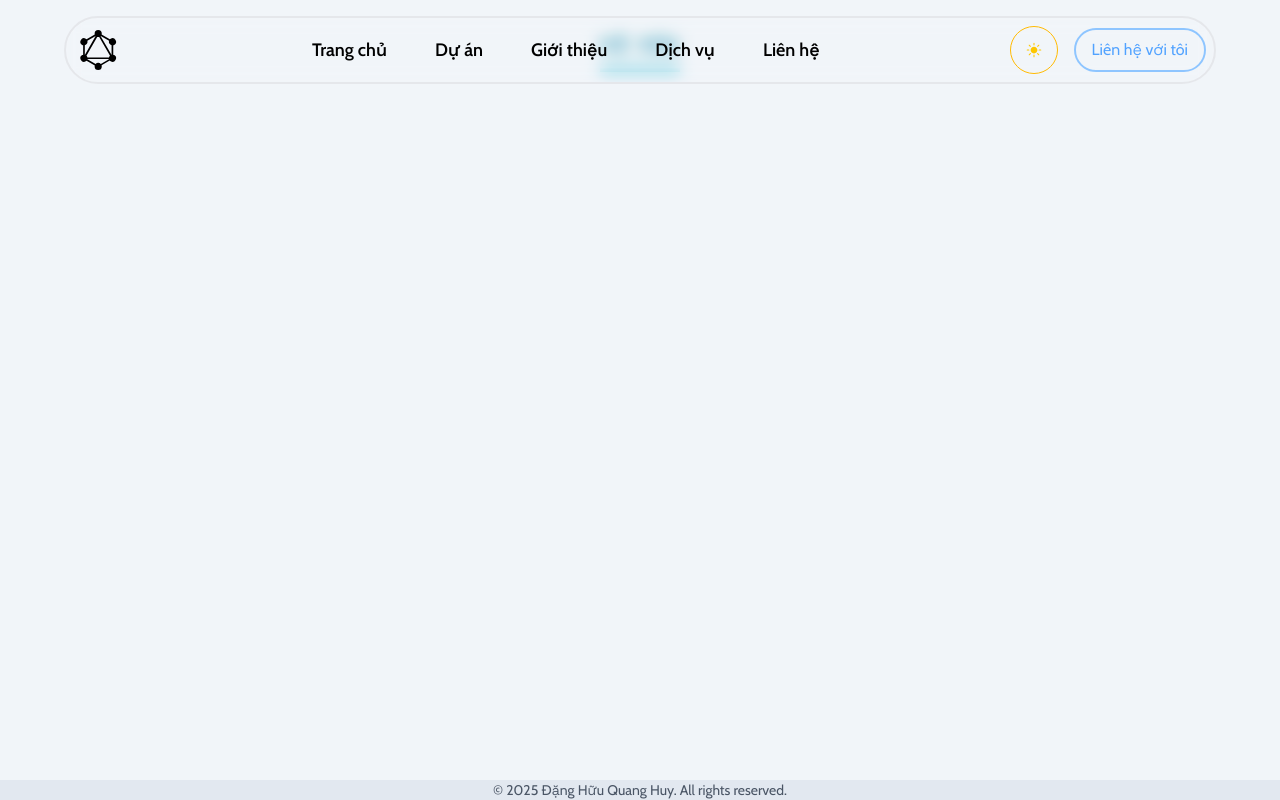
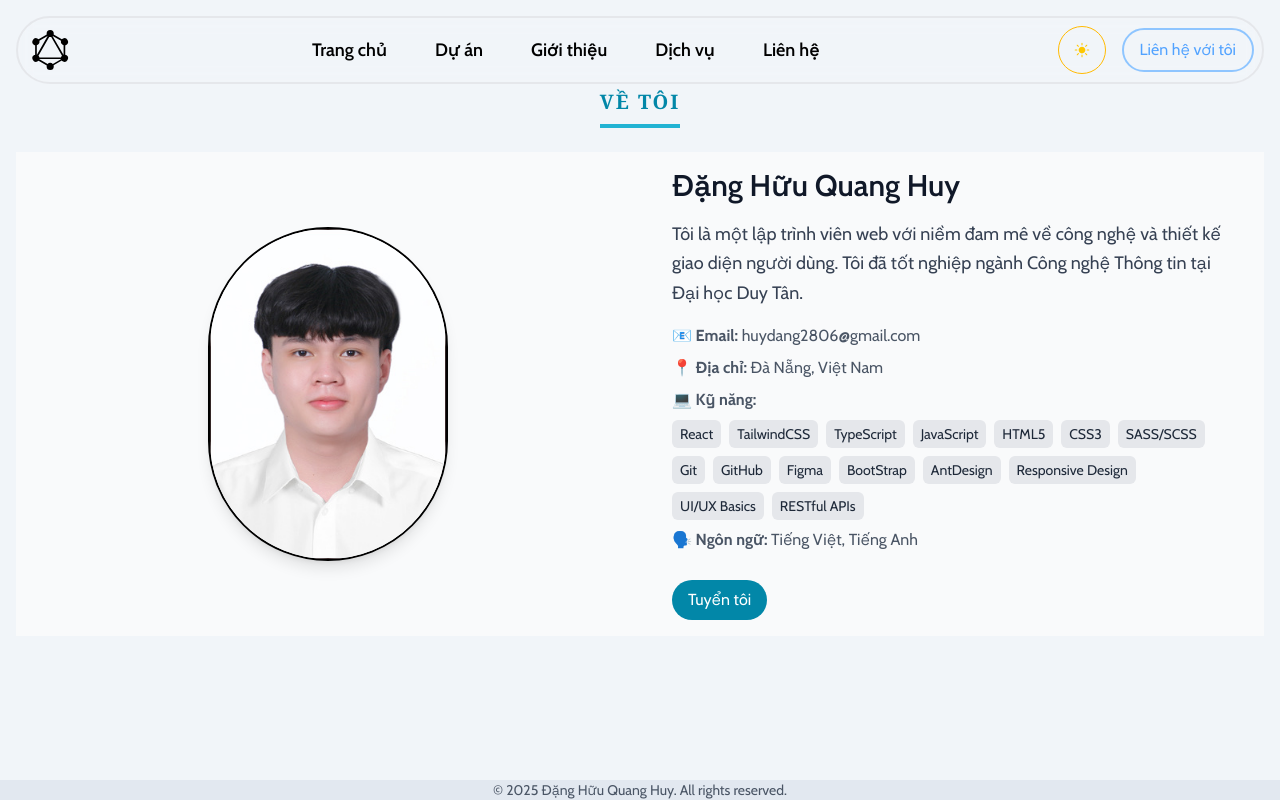
Before and after one commit to dangquanghuy286/portfolio, a React (Vite) app: page /about in a window 1280 px wide. Built offline with nearby package versions, Linux system fonts and the light colour scheme.

Commit message:
ABOUT+SERVICE

```diff
--- a/src/components/SectionTitle/index.jsx
+++ b/src/components/SectionTitle/index.jsx
@@ -1,8 +1,8 @@
 import React from "react";
 
-const SectionTitle = ({ title }) => {
+const SectionTitle = ({ title, className = "" }) => {
   return (
-    <div className="text-center">
+    <div className={`text-center ${className}`}>
       <h1 className="inline-block border-b-4 border-[#21b3d3] pb-2 font-serif text-xl font-semibold text-[#0287a8] dark:text-white/60 uppercase tracking-widest">
         {title}
       </h1>
--- /dev/null
+++ b/src/components/SeviceCard/index.jsx
@@ -0,0 +1,28 @@
+import React from "react";
+
+const ServicesCard = ({ services }) => {
+  return (
+    <div
+      className="flex flex-col gap-4 rounded-lg border-2 dark:border-white/10 dark:bg-white/5 bg-white/80
+      p-6 transition-shadow duration-300 hover:shadow-lg"
+    >
+      <div className="flex justify-center">
+        <services.icon
+          className="rounded-full border-2 border-white/15 dark:bg-white/10 bg-gray-100/50
+          p-3 text-5xl text-blue-500 dark:text-blue-300 transition-colors duration-200
+          hover:bg-blue-100 dark:hover:bg-blue-900 w-16 h-16"
+        />
+      </div>
+      <div className="text-center">
+        <h3 className="text-xl font-semibold text-gray-800 dark:text-white/80 mb-2">
+          {services.title}
+        </h3>
+        <p className="text-sm text-gray-600 dark:text-white/40 leading-relaxed">
+          {services.description}
+        </p>
+      </div>
+    </div>
+  );
+};
+
+export default ServicesCard;
--- a/src/constants/index.jsx
+++ b/src/constants/index.jsx
@@ -1,5 +1,5 @@
 import projectImage from "../assets/project3.png";
-import { BiCodeAlt, BiMobileAlt, BiPalette, BiSearchAlt } from "react-icons/bi";
+import { BiBrain, BiCodeAlt, BiPalette, BiRocket } from "react-icons/bi";
 
 export const projects = [
   {
@@ -29,7 +29,7 @@ export const services = [
   {
     title: "Lập trình Frontend",
     description:
-      "Xây dựng website hiện đại, responsive với ReactJS, Next.js và TailwindCSS.",
+      "Xây dựng website hiện đại, responsive với ReactJS và TailwindCSS.",
     icon: BiCodeAlt,
   },
   {
@@ -39,16 +39,16 @@ export const services = [
     icon: BiPalette,
   },
   {
-    title: "Phát triển ứng dụng di động",
+    title: "Học hỏi và tích hợp công nghệ mới",
     description:
-      "Xây dựng ứng dụng di động đa nền tảng bằng React Native và Expo.",
-    icon: BiMobileAlt,
+      "Nhanh chóng tiếp cận và áp dụng các công nghệ Frontend mới như Next.js hoặc TypeScript để nâng cao chất lượng dự án.",
+    icon: BiBrain,
   },
   {
-    title: "Tối ưu SEO Website",
+    title: "Tối ưu hóa hiệu suất website",
     description:
-      "Cải thiện khả năng hiển thị website trên công cụ tìm kiếm thông qua tối ưu hóa SEO.",
-    icon: BiSearchAlt,
+      "Cải thiện tốc độ tải trang và trải nghiệm người dùng thông qua các kỹ thuật như lazy loading và tối ưu hóa hình ảnh.",
+    icon: BiRocket,
   },
 ];
 
@@ -94,5 +94,9 @@ export const words = [
   "Git",
   "GitHub",
   "Figma",
-  "VS Code",
+  "BootStrap",
+  "AntDesign",
+  "Responsive Design",
+  "UI/UX Basics",
+  "RESTful APIs",
 ];
--- a/src/layout/Header.jsx
+++ b/src/layout/Header.jsx
@@ -2,7 +2,6 @@ import React from "react";
 import { NavLink } from "react-router-dom";
 import { menu } from "../util/menu";
 import Button from "../components/Button";
-
 import MobileMenu from "../components/MobileMenu";
 import Logo from "../components/Logo";
 import { BiMenuAltRight, BiX } from "react-icons/bi";
@@ -12,10 +11,13 @@ const Header = ({ menuOpen, isMenuOpen }) => {
   return (
     <>
       <header className="fixed top-0 left-0 right-0 z-10 w-full px-4 py-4">
-        <nav className="w-full max-w-6xl mx-auto dark:text-white text-black flex items-center justify-between rounded-full border-2 border-gray-200 dark:border-white/10 bg-white/5 p-2 backdrop-blur">
+        <nav className="w-full max-w-7xl mx-auto dark:text-white text-black flex items-center justify-between rounded-full border-2 border-gray-200 dark:border-white/10 bg-white/5 p-2 backdrop-blur">
+          {/* Logo Section */}
           <div className="flex items-center">
             <Logo />
           </div>
+
+          {/* Desktop Navigation */}
           <ul className="hidden space-x-4 md:flex">
             {menu.map((item, index) =>
               item.link.map((link, linkIndex) => (
@@ -27,6 +29,8 @@ const Header = ({ menuOpen, isMenuOpen }) => {
               ))
             )}
           </ul>
+
+          {/* Right Section: Dark Mode & Button */}
           <div className="flex items-center justify-between gap-4">
             <div className="hidden md:block">
               <DarkMode />
@@ -36,7 +40,7 @@ const Header = ({ menuOpen, isMenuOpen }) => {
             </div>
           </div>
 
-          {/* Menu Toggle Button */}
+          {/* Mobile Menu Toggle Button */}
           <button
             className="text-4xl dark:text-white md:hidden"
             onClick={() => isMenuOpen(!menuOpen)}
@@ -51,10 +55,11 @@ const Header = ({ menuOpen, isMenuOpen }) => {
           </button>
         </nav>
       </header>
-      {/* Over play for mobile Menu */}
+
+      {/* Overlay for Mobile Menu */}
       {menuOpen && (
         <div
-          className="fixed inset-0 z-20 bg-slate-950 opacity-50  "
+          className="fixed inset-0 z-20 bg-slate-950 opacity-50"
           onClick={() => isMenuOpen(!menuOpen)}
           aria-label="Close Menu"
         />
--- a/src/layout/LayOutDefault.jsx
+++ b/src/layout/LayOutDefault.jsx
@@ -8,12 +8,12 @@ const LayOutDefault = () => {
   return (
     <div className="bg-slate-100 dark:bg-slate-950 min-h-screen flex flex-col">
       {/* Header */}
-      <div className="max-w-5xl mx-auto px-4 py-4">
+      <div className="max-w-7xl mx-auto px-4 py-4">
         <Header menuOpen={menuOpen} isMenuOpen={setMenuOpen} />
       </div>
 
       {/* Main Content */}
-      <main className="flex-1 w-full max-w-5xl mx-auto px-4 ">
+      <main className="flex-1 w-full max-w-7xl mx-auto px-4 ">
         <Outlet menuOpen={menuOpen} />
       </main>
 
--- a/src/pages/Abouts/index.jsx
+++ b/src/pages/Abouts/index.jsx
@@ -1,11 +1,56 @@
 import React from "react";
 import SectionTitle from "../../components/SectionTitle";
+import aboutImg from "../../assets/about.jpg";
+import Button from "../../components/Button";
+import { words } from "../../constants";
 
 const About = () => {
   return (
-    <section>
-      <SectionTitle title="Về tôi" />
-      <div>{<img src="" alt="" />}</div>
+    <section className="py-14">
+      <SectionTitle title="Về tôi" className="mb-6" />
+      <div className="grid grid-cols-1 md:grid-cols-2 gap-8 lg:gap-16 items-center  py-4 px-4 sm:px-6 lg:px-8 bg-gray-50 dark:bg-gray-900 transition-colors duration-300">
+        <div className="flex justify-center">
+          <img
+            src={aboutImg}
+            alt="Ảnh đại diện"
+            className="rounded-full shadow-lg w-40 sm:w-52 md:w-60 h-auto object-cover border-2 border-black"
+          />
+        </div>
+        <div>
+          <h2 className="text-2xl sm:text-3xl font-semibold mb-4 text-gray-900 dark:text-white">
+            Đặng Hữu Quang Huy
+          </h2>
+          <p className="text-base sm:text-lg text-gray-700 dark:text-gray-300 mb-4 leading-relaxed">
+            Tôi là một lập trình viên web với niềm đam mê về công nghệ và thiết
+            kế giao diện người dùng. Tôi đã tốt nghiệp ngành Công nghệ Thông tin
+            tại Đại học Duy Tân.
+          </p>
+          <ul className="text-sm sm:text-base text-gray-600 dark:text-gray-400 space-y-2 mb-5">
+            <li>
+              <strong>📧 Email:</strong> huydang2806@gmail.com
+            </li>
+            <li>
+              <strong>📍 Địa chỉ:</strong> Đà Nẵng, Việt Nam
+            </li>
+            <li className="flex flex-wrap items-center gap-2">
+              <strong className="w-full">💻 Kỹ năng:</strong>
+              {words.map((skill, index) => (
+                <span
+                  key={index}
+                  className="bg-gray-200 dark:bg-gray-700 text-sm px-2 py-1 rounded-md text-gray-800 dark:text-gray-100"
+                >
+                  {skill}
+                </span>
+              ))}
+            </li>
+
+            <li>
+              <strong>🗣️ Ngôn ngữ:</strong> Tiếng Việt, Tiếng Anh
+            </li>
+          </ul>
+          <Button className="mt-2">Tuyển tôi</Button>
+        </div>
+      </div>
     </section>
   );
 };
--- a/src/pages/Home/index.jsx
+++ b/src/pages/Home/index.jsx
@@ -1,8 +1,8 @@
 import { projects } from "../../constants";
 import About from "../Abouts";
 import Projects from "../Projects";
+import Services from "../Services";
 import Home from "./Home";
-
 import Tape from "./Tape";
 
 const HomeDefault = ({ menuOpen }) => {
@@ -11,21 +11,26 @@ const HomeDefault = ({ menuOpen }) => {
   return (
     <div className="bg-slate-100 dark:bg-slate-950 min-h-screen flex flex-col items-center overflow-x-clip antialiased">
       {/* Hero Section */}
-      <div className="w-full max-w-5xl px-4 py-16">
+      <div className="w-full max-w-7xl px-4 py-16">
         <Home menuOpen={menuOpen} />
       </div>
 
       {/* Tape Section */}
-      <div className="w-full max-w-5xl px-4 py-16">
+      <div className="w-full max-w-7xl px-4 py-16">
         <Tape />
       </div>
 
       {/* Projects Section */}
-      <div className="w-full max-w-5xl px-4 py-16">
+      <div className="w-full max-w-7xl px-4 py-16">
         <Projects data={limitedProjects} />
       </div>
-      <div className="w-full max-w-5xl px-4 py-16">
+
+      {/* About Section */}
+      <div className="w-full max-w-7xl px-4 py-2">
         <About />
+      </div>
+      <div className="w-full max-w-7xl px-4 py-2">
+        <Services />
       </div>
     </div>
   );
--- a/src/pages/Services/index.jsx
+++ b/src/pages/Services/index.jsx
@@ -1,7 +1,21 @@
 import React from "react";
+import SectionTitle from "../../components/SectionTitle";
+import { services } from "../../constants";
+import ServicesCard from "../../components/SeviceCard";
 
 const Services = () => {
-  return <div>Services</div>;
+  return (
+    <section className="py-16">
+      <SectionTitle title="Dịch vụ của tôi" />
+      <div className="container mt-5 grid grid-cols-1 gap-4 md:grid-cols-2 ">
+        {services.map((services) => (
+          <div>
+            <ServicesCard services={services} />
+          </div>
+        ))}
+      </div>
+    </section>
+  );
 };
 
 export default Services;
```
Also changed, not shown: src/assets/about.jpg (added).
